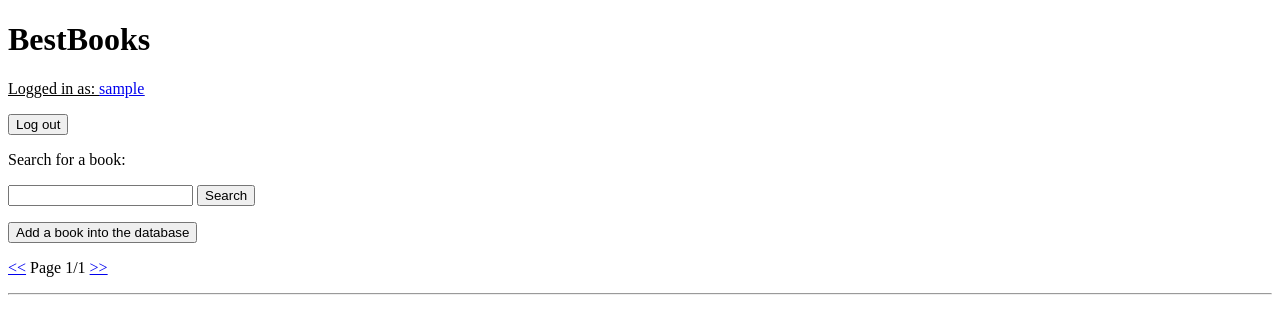
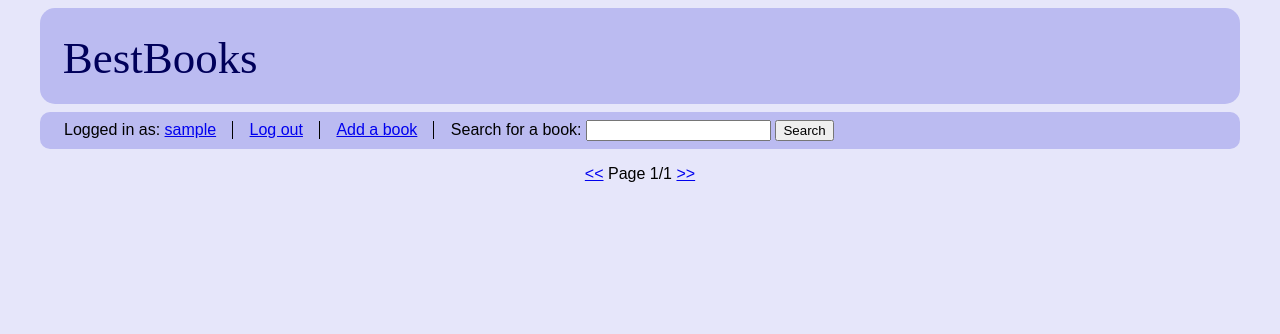
Before and after one commit to niiitty/BestBooks, a Flask app: page / in a window 1280 px wide. Shown: the top 334 px of the page. Run offline with Flask 3, Linux system fonts and the light colour scheme; the visitor is signed in with stand-in values (Sample User, id 1); data that the repository does not hold is empty.

Commit message:
Add css and logo to index

```diff
--- /dev/null
+++ b/static/main.css
@@ -0,0 +1,80 @@
+body {
+  margin: auto;
+  max-width: 75em;
+  font-family: sans-serif;
+  background-color:#e6e6fa;
+}
+
+header {
+  border-radius: 15px;
+  background-color: #BBBBF1;
+  margin: 0.5em 0;
+  padding: 0.5em;
+}
+
+.logo-img {
+  height: 1em;
+  vertical-align: middle;
+  margin-right: 0em;
+  padding-left: 0.5em;
+}
+
+.logo {
+  text-decoration: none;
+  color: inherit;
+}
+
+nav {
+  border-radius: 10px;
+  text-align: left;
+  background-color: #BBBBF1;
+}
+
+nav ul {
+  padding: 0.5em;
+  margin: 0;
+}
+
+nav li {
+  display: inline-block;
+  padding: 0 1em;
+  margin: 0;
+}
+
+nav li:not(:last-of-type) {
+  border-right: 1px solid black;
+}
+
+nav li:not(:first-of-type) {
+  margin-left: -0.25em;
+}
+
+.search {
+  text-align: right;
+  display: inline-block;
+  padding: 0;
+  margin: 0;
+}
+
+.info {
+  border-radius: 10px;
+  padding: 0.5em;
+  background-color: #BBBBF1;
+  color: #00005AFF;
+}
+
+.recently-added {
+  padding: 0em;
+  margin-left: 0.5em;
+}
+
+section {
+  border: 3px solid #BBBBF1;
+  border-radius: 10px;
+  padding: 0.5em;
+  margin: 0.5em;
+}
+
+.page {
+  text-align: center;
+}
--- a/templates/index.html
+++ b/templates/index.html
@@ -1,65 +1,70 @@
 <!doctype html>
 <html>
+<link rel="stylesheet" href="/static/main.css">
 
 <head>
   <title>BestBooks</title>
+  <meta charset="UTF-8" />
+  <link rel="icon" href="/static/favicon.ico" type="image/x-icon" />
 </head>
 
 <body>
-  <h1>BestBooks</h1>
-  {% if session.username %}
-  <p>
-    <u>Logged in as: <a href="/profile/{{ session.user_id }}">{{ session.username }}</a></u>
-  </p>
-  <form action="/logout">
-    <input type="submit" value="Log out" />
-  </form>
-  {% endif %}
+  <header>
+    <h1>
+      <a class="logo" href="/">
+        <img src="/static/logo.svg" alt="BestBooks logo" class="logo-img">
+      </a>
+    </h1>
+  </header>
+
+
+  <nav aria-label="Main navigation">
+    <ul>
+      {% if session.username %}
+      <li>Logged in as: <a href="/profile/{{ session.user_id }}">{{ session.username }}</a></li>
+      <li><a href="/logout">Log out</a></li>
+      <li><a href="/add_book">Add a book</a></li>
+      {% else %}
+      <li><a href="/register">Make an account</a></li>
+      <li><a href="/login">Log in</a></li>
+      {% endif %}
+
+      <li>
+        <form class="search" action="/search" method="post">
+          <label for="query">Search for a book:</label>
+          <input id="query" type="search" name="query" value="{{ query }}" required>
+          <input type="submit" value="Search">
+        </form>
+      </li>
+
+    </ul>
+  </nav>
 
   {% for message in get_flashed_messages() %}
-  <p>
+  <p class="info">
     <b>{{ message }}</b>
   </p>
   {% endfor %}
 
-  {% if not session.username %}
-  <form action="/register">
-    <input type="submit" value="Make an account" />
-  </form>
-  <form action="/login">
-    <input type="submit" value="Log in" />
-  </form>
+
+  {% if books %}
+  <p class="recently-added">Recently added books:</p>
+  <section>
+    {% for book in books %}
+    <article>
+      <a href="/book/{{ book.book_id }}">{{ book.author }}: {{ book.title }}</a>
+      <hr>
+    </article>
+    {% endfor %}
+  </section>
   {% endif %}
 
-  <p>
-    <label for="query">Search for a book:</label>
-    <form action="/search" method="post">
-      <input id="query" type="search" name="query" value="{{ query }}" required>
-      <input type="submit" value="Search"><br>
-    </form>
-  </p>
-  <p>
-    <form action="/add_book">
-      <input type="submit" value="Add a book into the database">
-    </form>
-  </p>
-
-  {% if books %}
-  Recently added books: <br>
-  <hr>
-    {% for book in books %}
-     <a href="/book/{{ book.book_id }}">{{ book.author }}: {{ book.title }}</a>
-     <hr>
-    {% endfor %}
-  {% else %}
-  {% endif %}
-
-  <p>
+  <p class="page">
     <a href="/{{ page - 1 }}">&lt;&lt;</a>
     Page {{ page }}/{{ page_count }}
     <a href="/{{ page + 1 }}">&gt;&gt;</a>
   </p>
-  <hr />
+
 </body>
 
 </html>
```
Also changed, not shown: static/favicon.ico (added), static/logo.svg (added).
